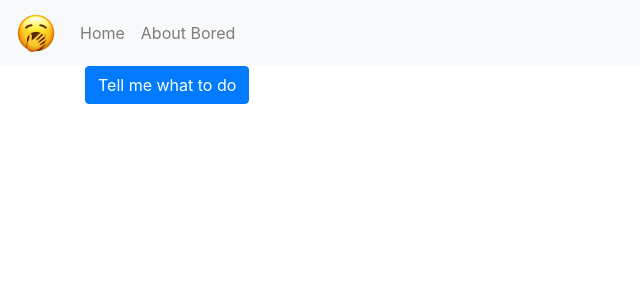
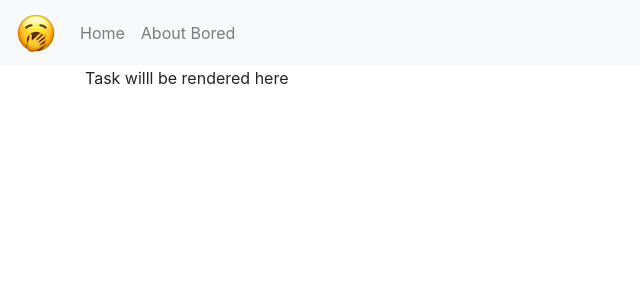
Before and after one commit to heyitsyuliya/bored, a React (Create React App) app: page / in a window 1280 px wide. Shown: the top 300 px of the page, without its empty margins (0-640 px from the left). Built offline with nearby package versions, Linux system fonts and the light colour scheme.

Commit message:
refactoring main component to use hooks

```diff
--- a/src/components/Generator/index.js
+++ b/src/components/Generator/index.js
@@ -1,11 +1,34 @@
-import React from "react";
-import { Button, Container } from "react-bootstrap";
-import { makeRequest } from "./utils";
+// import axios from 'axios';
+import React, { useEffect } from "react";
+import { Container } from "react-bootstrap";
 
-export default function index() {
+export default function Generator() {
+  useEffect(() => {
+    function activateEventListener(event) {
+      const { code } = event;
+
+      console.log(event);
+
+      if (code === "Space") {
+        console.log("space bar");
+        // call space bar handler here
+      }
+    }
+
+    document.addEventListener("keydown", activateEventListener);
+
+    return () => {
+      //cleaning up
+      document.removeEventListener("keydown", activateEventListener);
+    };
+  }, []);
+
   return (
-    <Container>
-      <Button onClick={makeRequest}>Tell me what to do</Button>
-    </Container>
+    <>
+      <Container>Task willl be rendered here</Container>
+    </>
   );
 }
+
+//     const response = await axios.get("http://www.boredapi.com/api/activity");
+//     const data = await response.data;
--- a/src/components/Generator/utils.js
+++ /dev/null
@@ -1,6 +0,0 @@
-import axios from "axios";
-
-export const makeRequest = async () => {
-  let res = await axios.get("http://www.boredapi.com/api/activity");
-  console.log(res.data);
-};
```
